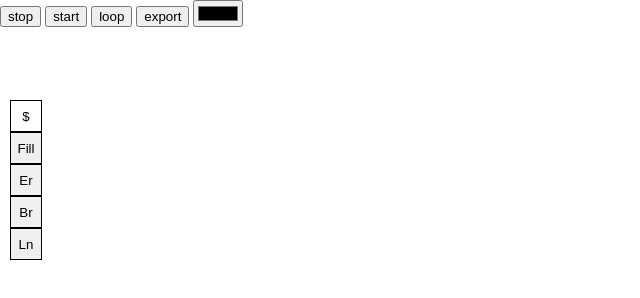
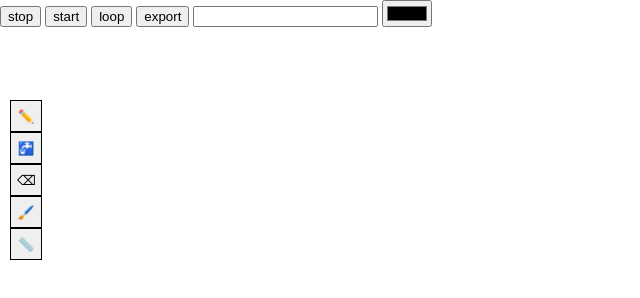
Before and after one commit to renanpvaz/asciicanvas.app, a website built with Parcel: page index.html in a window 1280 px wide. Shown: the whole page, without its empty margins (0-640 px from the left). Built offline with nearby package versions, Linux system fonts and the light colour scheme.

Commit message:
Improve tool rendering

```diff
--- a/index.html
+++ b/index.html
@@ -10,6 +10,7 @@
     <button id="start">start</button>
     <button id="loop">loop</button>
     <button id="export">export</button>
+    <input id="char" type="text" maxlength="1" />
     <input id="color" type="color" />
     <style>
       * {
--- a/src/Tool.ts
+++ b/src/Tool.ts
@@ -10,7 +10,7 @@ type ToolEventHandler = (context: {
 
 export type Tool = {
   name: string
-  render: (state: State, context: CanvasRenderingContext2D) => HTMLElement
+  icon: string
   onPaint: ToolEventHandler
   onPointerUp?: ToolEventHandler
   onPointerDown?: ToolEventHandler
--- a/src/Tool/Brush.ts
+++ b/src/Tool/Brush.ts
@@ -1,20 +1,9 @@
 import { Tool } from '../Tool'
 import { State, getRealCoords } from '../State'
 
-const render = (state: State) => {
-  const $input = document.createElement('button')
-
-  $input.className = 'tool'
-  $input.textContent = 'Br'
-
-  $input.addEventListener('click', () => (state.selectedTool = 'brush'))
-
-  return $input
-}
-
 export const Brush: Tool = {
   name: 'brush',
-  render,
+  icon: '🖌️',
   onPaint: ({ x, y, state, canvas }) => {
     canvas.set(x, y)
     canvas.set(x + state.cellWidth, y)
--- a/src/Tool/Eraser.ts
+++ b/src/Tool/Eraser.ts
@@ -1,19 +1,8 @@
 import { Tool } from '../Tool'
 import { State } from '../State'
 
-const render = (state: State) => {
-  const $btn = document.createElement('button')
-
-  $btn.className = 'tool'
-  $btn.textContent = 'Er'
-
-  $btn.addEventListener('click', () => (state.selectedTool = 'eraser'))
-
-  return $btn
-}
-
 export const Eraser: Tool = {
   name: 'eraser',
-  render,
+  icon: '⌫',
   onPaint: ({ x, y, canvas }) => canvas.set(x, y, ''),
 }
--- a/src/Tool/Fill.ts
+++ b/src/Tool/Fill.ts
@@ -1,20 +1,9 @@
 import { Tool } from '../Tool'
 import { State, getRealCoords } from '../State'
 
-const render = (state: State) => {
-  const $input = document.createElement('button')
-
-  $input.className = 'tool'
-  $input.textContent = 'Fill'
-
-  $input.addEventListener('click', e => (state.selectedTool = 'fill'))
-
-  return $input
-}
-
 export const Fill: Tool = {
   name: 'fill',
-  render,
+  icon: '🚰',
   onPaint: ({ x, y, state, canvas }) => {
     const target = canvas.get(x, y)
 
--- a/src/Tool/Line.ts
+++ b/src/Tool/Line.ts
@@ -30,23 +30,12 @@ const walkGrid = (state: State, p0: Cell, p1: Cell) => {
   return points
 }
 
-const render = (state: State) => {
-  const $btn = document.createElement('button')
-
-  $btn.className = 'tool'
-  $btn.textContent = 'Ln'
-
-  $btn.addEventListener('click', e => (state.selectedTool = 'line'))
-
-  return $btn
-}
-
 let p0: Cell
 let id: string
 
 export const Line: Tool = {
   name: 'line',
-  render,
+  icon: '📏',
   onPointerDown: ({ x, y, state }) => {
     p0 = <Cell>{ x, y }
     id = addLayer(state)
--- a/src/Tool/Pencil.ts
+++ b/src/Tool/Pencil.ts
@@ -1,24 +1,8 @@
 import { Tool } from '../Tool'
 import { State, getRealCoords } from '../State'
 
-const render = (state: State) => {
-  const $input = document.createElement('input')
-
-  $input.className = 'tool'
-  $input.type = 'text'
-  $input.value = '$'
-  $input.maxLength = 1
-
-  $input.addEventListener(
-    'change',
-    e => (state.char = (<HTMLInputElement>e.target).value),
-  )
-
-  return $input
-}
-
 export const Pencil: Tool = {
   name: 'pencil',
-  render,
+  icon: '✏️',
   onPaint: ({ x, y, canvas }) => canvas.set(x, y),
 }
--- a/src/index.ts
+++ b/src/index.ts
@@ -29,12 +29,15 @@ const measureText = (() => {
     char in memo ? memo[char] : (memo[char] = ctx.measureText(char))
 })()
 
-const registerToolbarOption = ($toolbar: HTMLElement, option: Tool) => {
-  const $toolOption = option.render(state, ctx)
+const registerTool = ($toolbar: HTMLElement, tool: Tool) => {
+  const $tool = document.createElement('button')
 
-  $toolbar.appendChild($toolOption)
-  $toolOption.addEventListener('click', () => {
-    state.selectedTool = option.name
+  $tool.className = 'tool'
+  $tool.textContent = tool.icon
+
+  $toolbar.appendChild($tool)
+  $tool.addEventListener('click', () => {
+    state.selectedTool = tool.name
   })
 }
 
@@ -56,9 +59,7 @@ const initToolbar = () => {
 
   $toolbar.className = 'toolbar'
 
-  Object.values(options).forEach(option =>
-    registerToolbarOption($toolbar, option),
-  )
+  Object.values(options).forEach(option => registerTool($toolbar, option))
 
   document.body.appendChild($toolbar)
 }
@@ -143,6 +144,9 @@ document.querySelector('#loop')?.addEventListener('click', loop)
 document.querySelector('#color')?.addEventListener('change', e => {
   state.color = (<HTMLInputElement>e.target).value
 })
+document.querySelector('#char')?.addEventListener('change', e => {
+  state.char = (<HTMLInputElement>e.target).value
+})
 document.querySelector('#export')?.addEventListener('click', exportAsImg)
 
 document.addEventListener('DOMContentLoaded', init)
```
